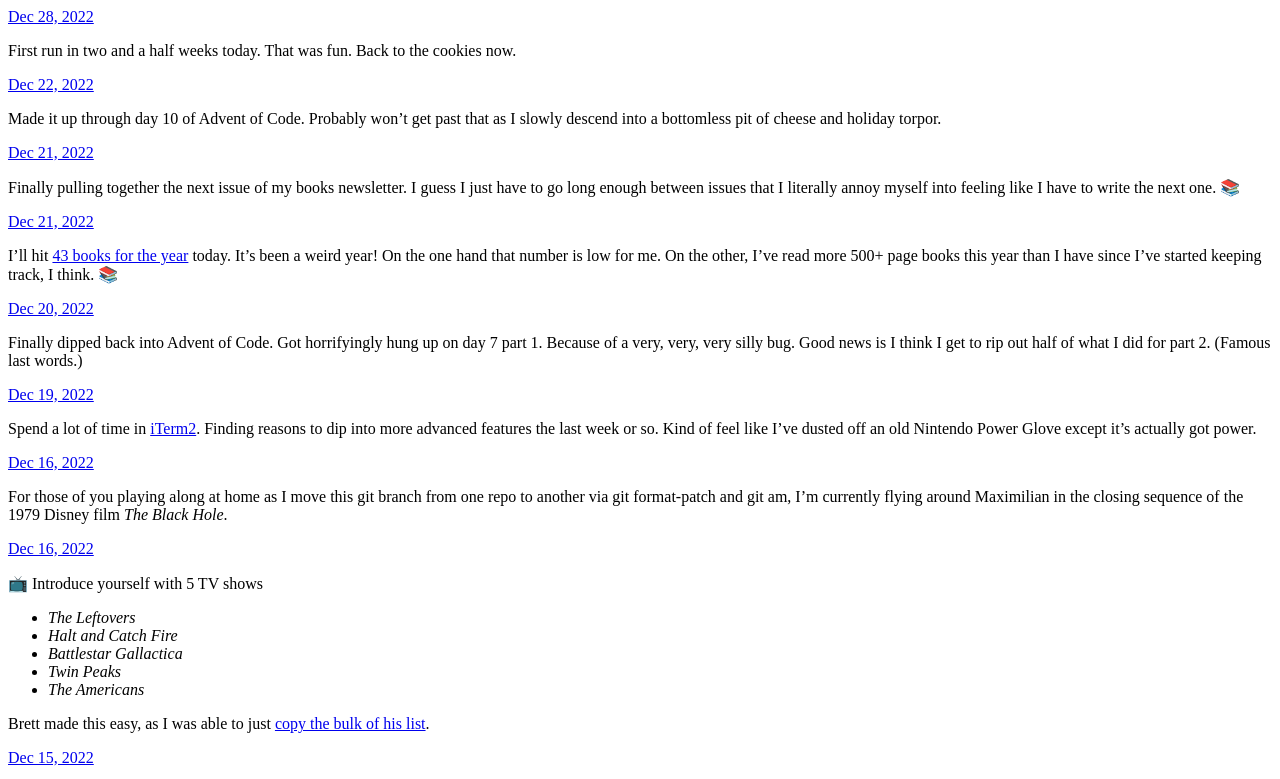
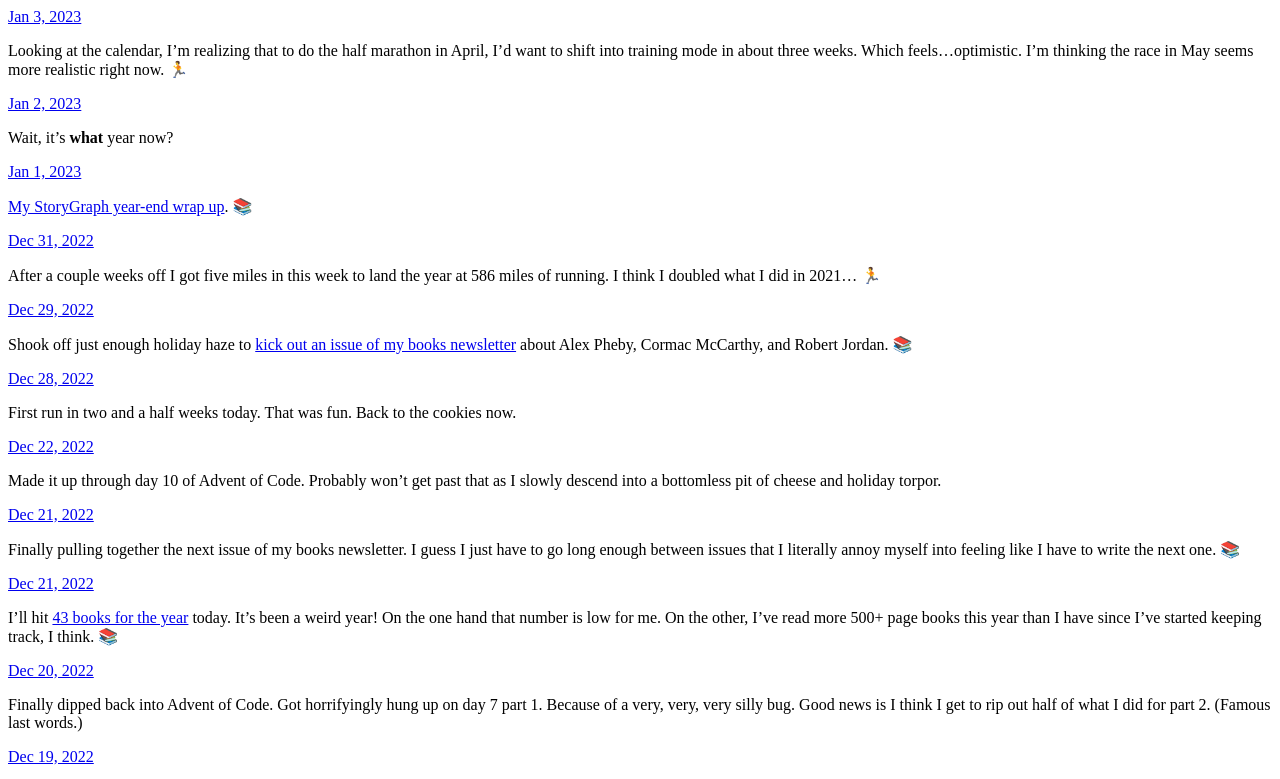
Before and after one commit to darby3/microblog-archive, a plain HTML site: page index.html in a window 1280 px wide. Shown: the top 779 px of the page. Drawn offline with Linux system fonts and the light colour scheme.

Commit message:
Archiving from Micro.blog.

```diff
--- a/index.html
+++ b/index.html
@@ -21,6 +21,61 @@
 <div class="h-feed">
 
 
+
+	  <div class="h-entry">
+
+
+		<a href="https://darby3.micro.blog/2023/01/03/looking-at-the.html" class="u-url"><time class="dt-published" datetime="2023-01-03 15:59:38 -0500">Jan 3, 2023</time></a>
+
+		<div class="e-content">
+			 <p>Looking at the calendar, I&rsquo;m realizing that to do the half marathon in April, I&rsquo;d want to shift into training mode in about three weeks. Which feels&hellip;optimistic. I&rsquo;m thinking the race in May seems more realistic right now. 🏃</p>
+
+		</div>
+	  </div>
+
+	  <div class="h-entry">
+
+
+		<a href="https://darby3.micro.blog/2023/01/02/wait-its-what.html" class="u-url"><time class="dt-published" datetime="2023-01-02 09:54:14 -0500">Jan 2, 2023</time></a>
+
+		<div class="e-content">
+			 <p>Wait, it’s <strong>what</strong> year now?</p>
+
+		</div>
+	  </div>
+
+	  <div class="h-entry">
+
+
+		<a href="https://darby3.micro.blog/2023/01/01/my-storygraph-yearend.html" class="u-url"><time class="dt-published" datetime="2023-01-01 17:07:30 -0500">Jan 1, 2023</time></a>
+
+		<div class="e-content">
+			 <p><a href="https://app.thestorygraph.com/wrap-up/2022/darby3">My StoryGraph year-end wrap up</a>. 📚</p>
+
+		</div>
+	  </div>
+
+	  <div class="h-entry">
+
+
+		<a href="https://darby3.micro.blog/2022/12/31/after-a-couple.html" class="u-url"><time class="dt-published" datetime="2022-12-31 12:42:39 -0500">Dec 31, 2022</time></a>
+
+		<div class="e-content">
+			 <p>After a couple weeks off I got five miles in this week to land the year at 586 miles of running. I think I doubled what I did in 2021… 🏃</p>
+
+		</div>
+	  </div>
+
+	  <div class="h-entry">
+
+
+		<a href="https://darby3.micro.blog/2022/12/29/shook-off-just.html" class="u-url"><time class="dt-published" datetime="2022-12-29 09:46:04 -0500">Dec 29, 2022</time></a>
+
+		<div class="e-content">
+			 <p>Shook off just enough holiday haze to <a href="https://tinyletter.com/darby3">kick out an issue of my books newsletter</a> about Alex Pheby, Cormac McCarthy, and Robert Jordan. 📚</p>
+
+		</div>
+	  </div>
 
 	  <div class="h-entry">
 
```
